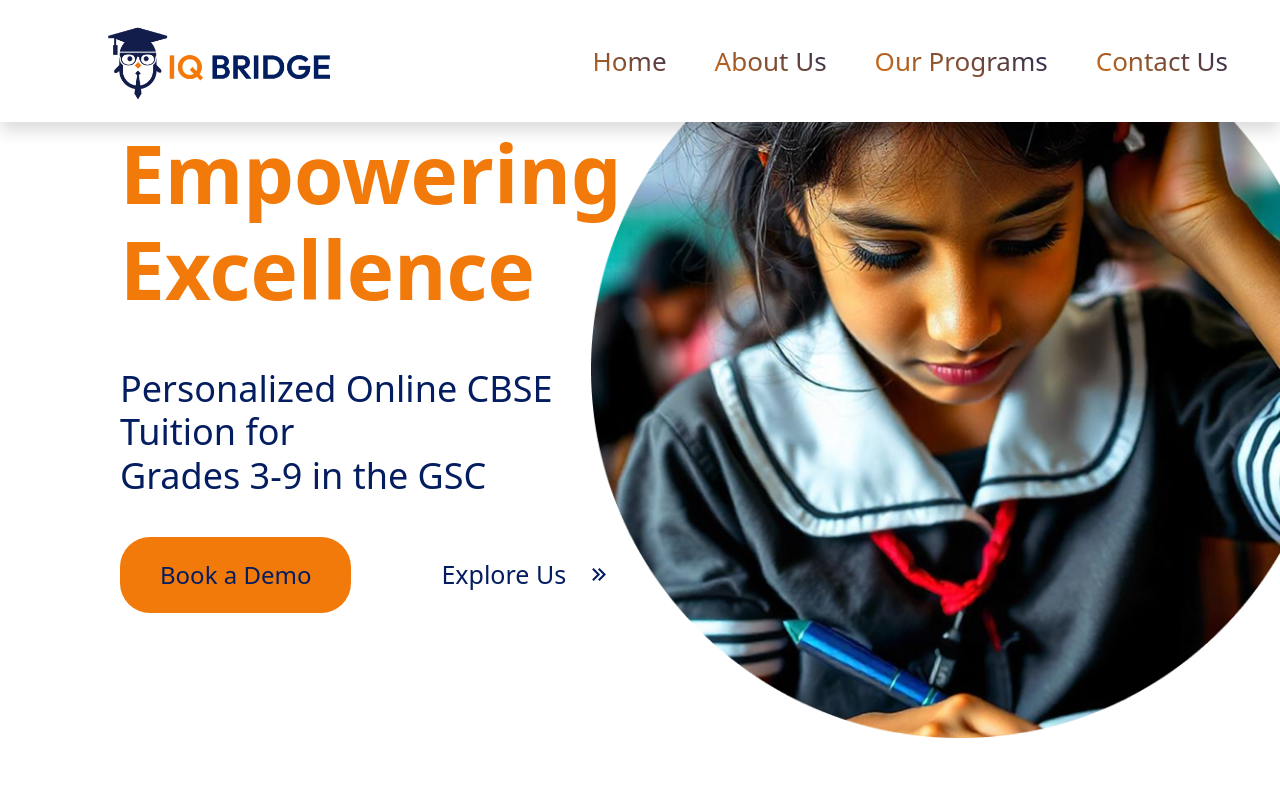
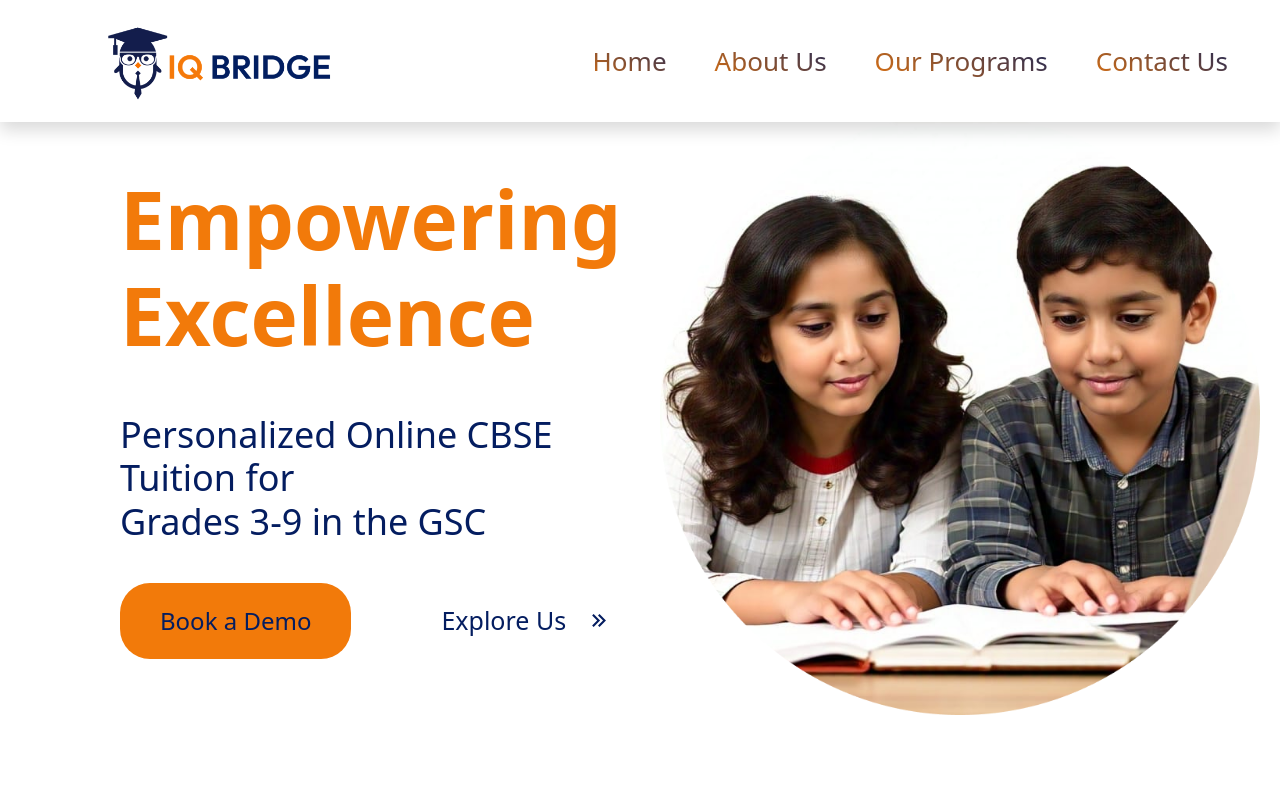
Before and after one commit to dilip2k04/hostinger, a React (Vite) app: page / in a window 1280 px wide. Shown: the top 790 px of the page. Built offline with nearby package versions, Linux system fonts and the light colour scheme.

Commit message:
Carousel Changes

```diff
--- a/src/pages/Hero/Hero.css
+++ b/src/pages/Hero/Hero.css
@@ -37,9 +37,9 @@
 }
 
 .image_section .main_image {
-    width: 100%;
-    height: 90%;
-    object-fit: contain;
+    /* width: 100%;
+    height: 90%; */
+    object-fit: cover;
 }
 
 
--- a/src/pages/Hero/Hero.jsx
+++ b/src/pages/Hero/Hero.jsx
@@ -33,14 +33,14 @@ export default function Hero() {
           </div>
         </div>
         <div className="col-md-6 order-1 order-md-2 d-flex flex-column justify-content-center align-items-center">
-        <div className="d-flex justify-content-center align-items-center" style={{ width: "768px", height: "738px" }}>
-      <Carousel controls={false} indicators={false} interval={2000} fade>
+        <div className="d-flex justify-content-center align-items-center" style={{ width: "768px", height: "830px" }}>
+      <Carousel controls={false} indicators={false} interval={1000} fade>
         <Carousel.Item>
           <img
             src="/imgs/hero_main_pic2.png"
             alt="Image 1"
             className="d-block w-100"
-            style={{ height: "738px", objectFit: "cover" }}
+            style={{ height: "600px", objectFit: "cover" }}
           />
         </Carousel.Item>
         <Carousel.Item>
@@ -48,7 +48,7 @@ export default function Hero() {
             src="/imgs/Hero_img2.png"
             alt="Image 2"
             className="d-block w-100"
-            style={{ height: "738px", objectFit: "cover" }}
+            style={{ height: "600px", objectFit: "cover" }}
           />
         </Carousel.Item>
         <Carousel.Item>
@@ -56,7 +56,7 @@ export default function Hero() {
             src="/imgs/Hero_img_3.png"
             alt="Image 3"
             className="d-block w-100"
-            style={{ height: "738px", objectFit: "cover" }}
+            style={{ height: "600px", objectFit: "cover" }}
           />
         </Carousel.Item>
       </Carousel>
```
